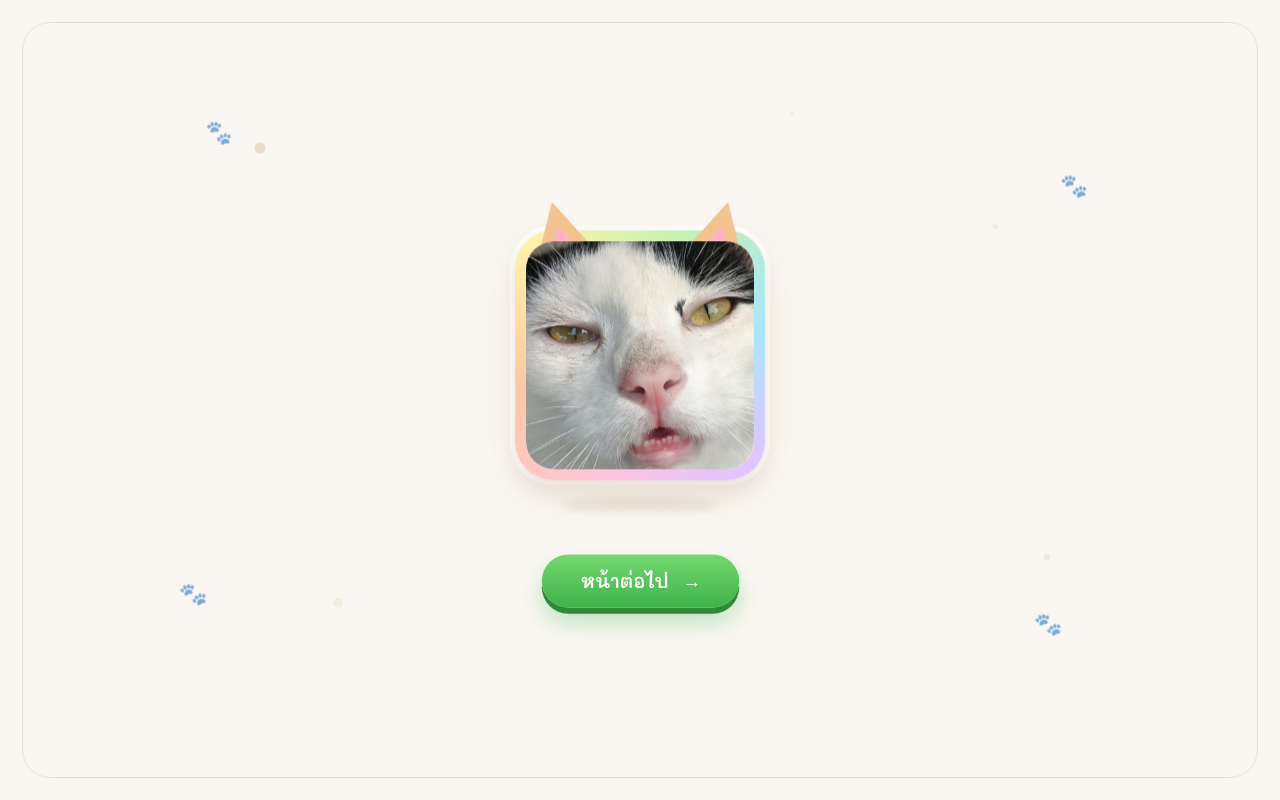
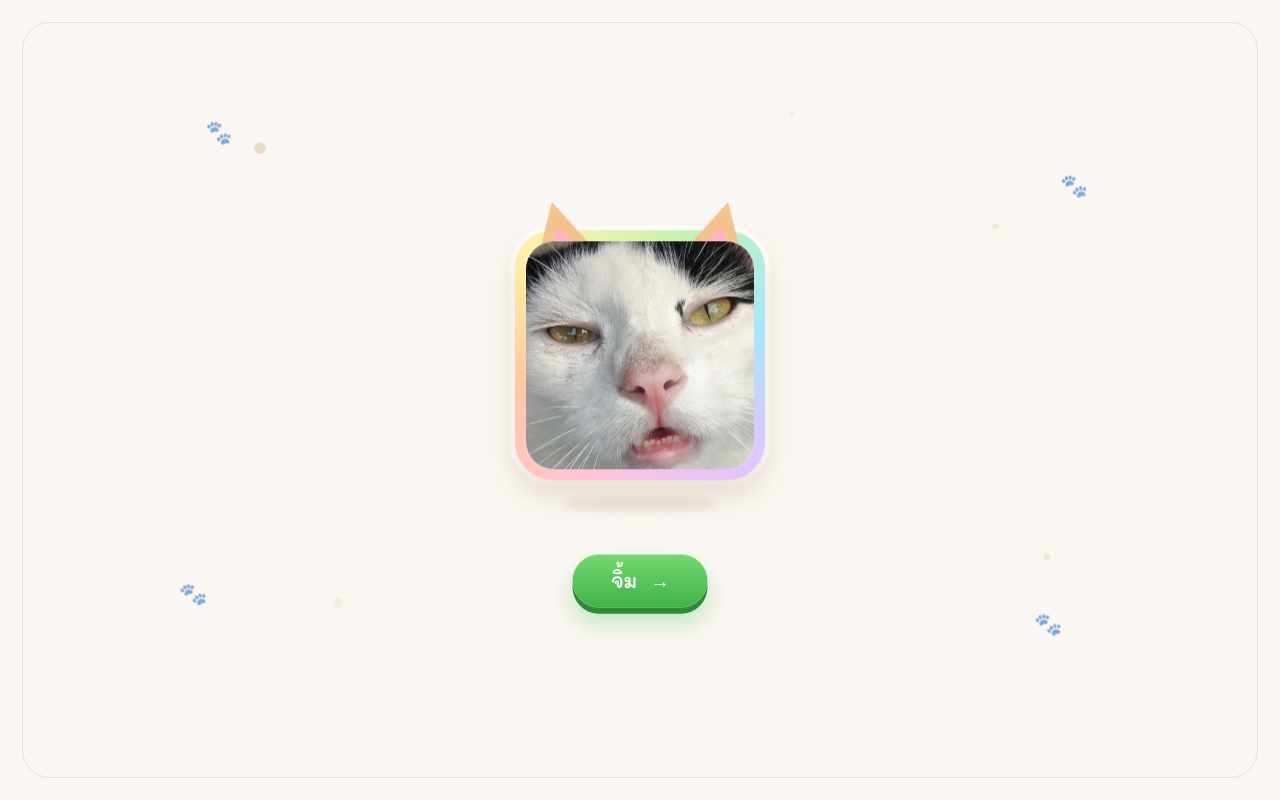
Before and after one commit to Winnernaries/Tofuun, a plain HTML site: page index.html in a window 1280 px wide. Drawn offline with Linux system fonts and the light colour scheme.

Commit message:
Update index.html

```diff
--- a/index.html
+++ b/index.html
@@ -490,7 +490,7 @@
       </div>
     </div>
 
-    <button class="next-btn" id="next" type="button">หน้าต่อไป <span class="arrow">→</span></button>
+    <button class="next-btn" id="next" type="button">จิ้ม <span class="arrow">→</span></button>
 
     <span class="paw p1">🐾</span><span class="paw p2">🐾</span>
     <span class="paw p3">🐾</span><span class="paw p4">🐾</span>
```
